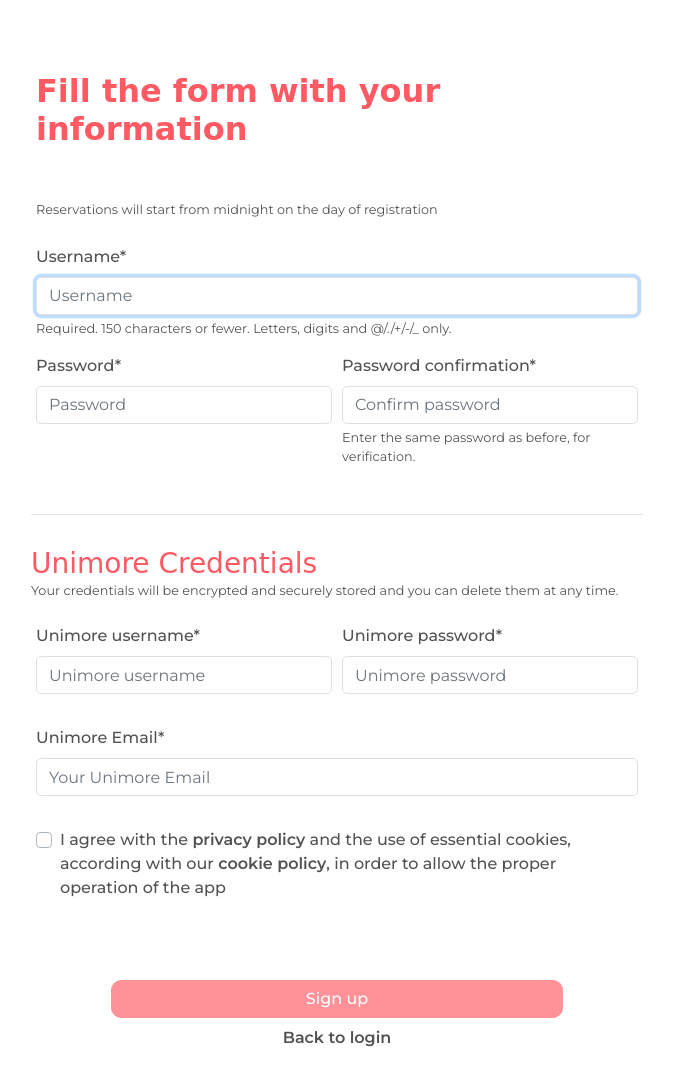
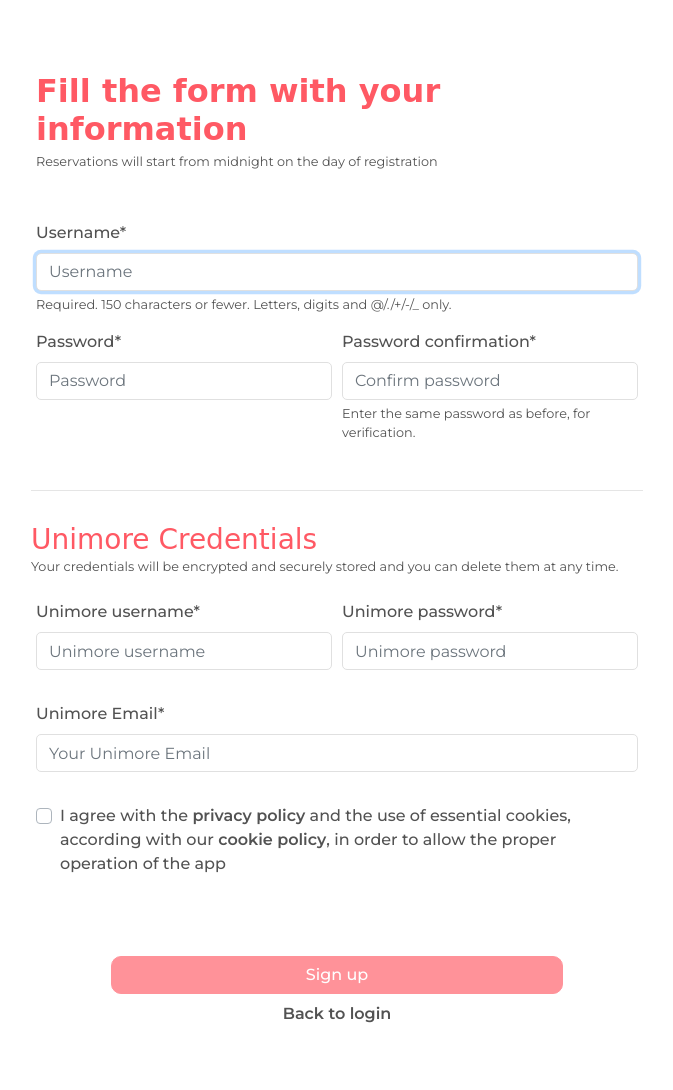
Before and after one commit to mattiolato98/reservation-ninja, a Django app: page /user/registration in a window 1280 px wide. Shown: the top 1090 px of the page, without its empty margins (303-976 px from the left). Run offline with Django 3.2, Linux system fonts and the light colour scheme; parts of the project's set-up code (start-up, migrations or seed data) failed here and were passed over; some libraries are stand-ins or nearby versions; some web fonts are replaced.

Commit message:
Fixed html format

```diff
--- a/user_management/templates/registration/base_signing.html
+++ b/user_management/templates/registration/base_signing.html
@@ -12,8 +12,8 @@
             <div id="signing-box" class="p-4 d-flex align-items-center justify-content-center">
                 <div id="signing-form">
                     <form method="POST">
-                        <h2 class="mb-5 font-7 logo-font site-color">{% block signing_title %}{% endblock %}</h2>
-                        <div class="mb-4">
+                        <div class="mb-5">
+                            <h2 class="font-7 logo-font site-color mb-0">{% block signing_title %}{% endblock %}</h2>
                             <span class="small">{% block signing_subtitle %}{% endblock %}</span>
                         </div>
                         <div>
```
